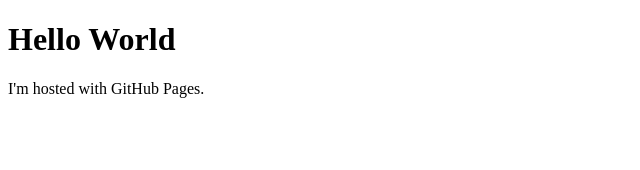
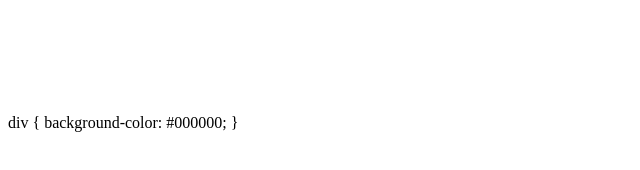
Before and after one commit to caiohenriquep/caiohenriquep.github.io, a plain HTML site: page index.html in a window 1280 px wide. Shown: the whole page, without its empty margins (0-640 px from the left). Drawn offline with Linux system fonts and the light colour scheme.

Commit message:
Update index.html

```diff
--- a/index.html
+++ b/index.html
@@ -1,7 +1,12 @@
 <!DOCTYPE html>
 <html>
 <body>
-<h1>Hello World</h1>
-<p>I'm hosted with GitHub Pages.</p>
+<font color="#ffffff">
+<h1>Hello World!</h1>
+<p>Estou em construção :3</p>
+</font>
 </body>
+div {
+  background-color: #000000;
+}
 </html>
```
